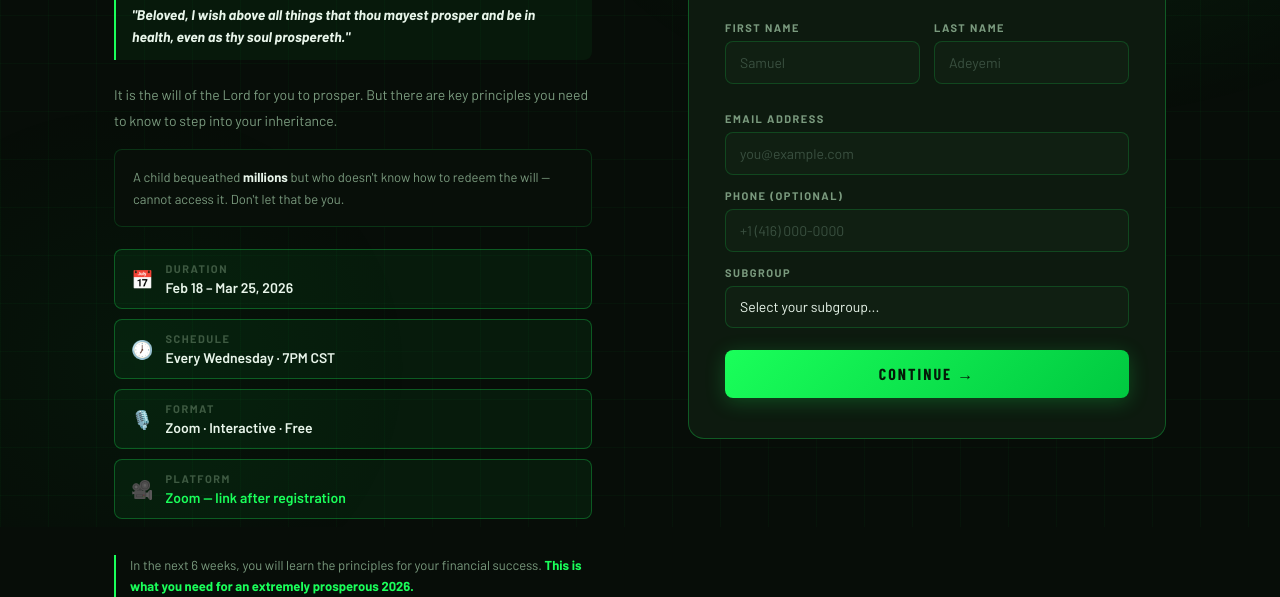
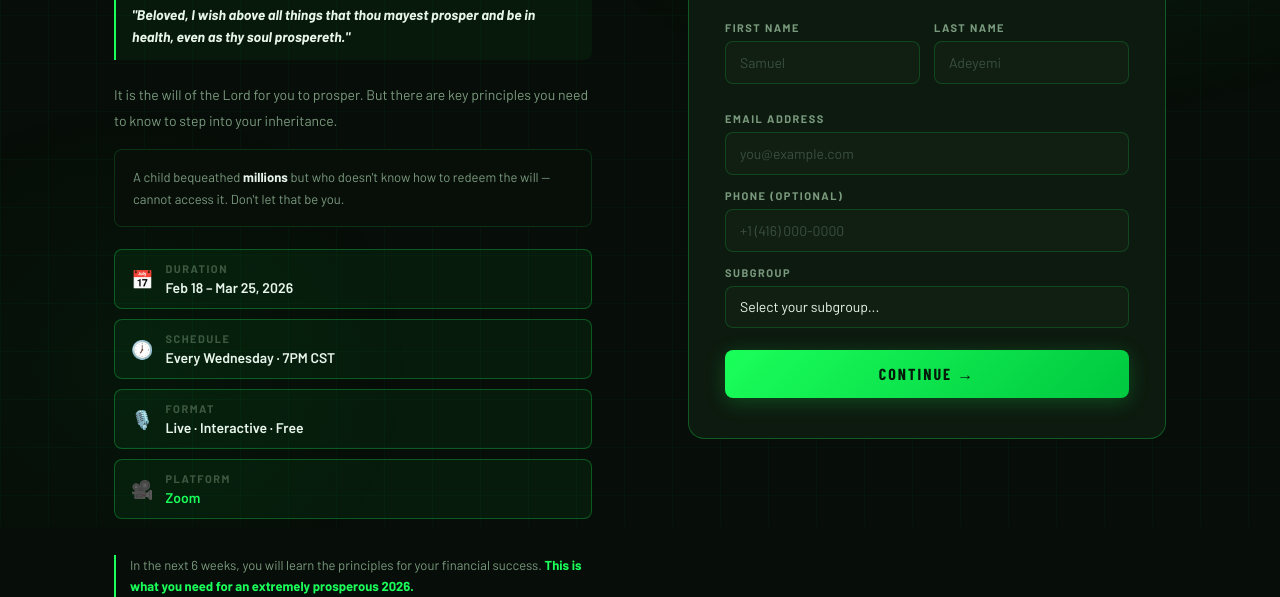
Before and after one commit to Amber-E-Moseri/playing-money-game, a plain HTML site: page index.html in a window 1280 px wide. Shown: the part 273-870 px from the top of the page. Drawn offline with nearby package versions, Linux system fonts and the light colour scheme; a web font is replaced by a local one.

Commit message:
Update index.html

```diff
--- a/index.html
+++ b/index.html
@@ -513,14 +513,14 @@
           <div class="icon">🎙️</div>
           <div>
             <span class="label">Format</span>
-            <span class="value">Zoom · Interactive · Free</span>
+            <span class="value">Live · Interactive · Free</span>
           </div>
         </div>
         <div class="info-pill">
           <div class="icon">🎥</div>
           <div>
             <span class="label">Platform</span>
-            <span class="value" style="color:var(--green);">Zoom — link after registration</span>
+            <span class="value" style="color:var(--green);">Zoom</span>
           </div>
         </div>
       </div>
```
